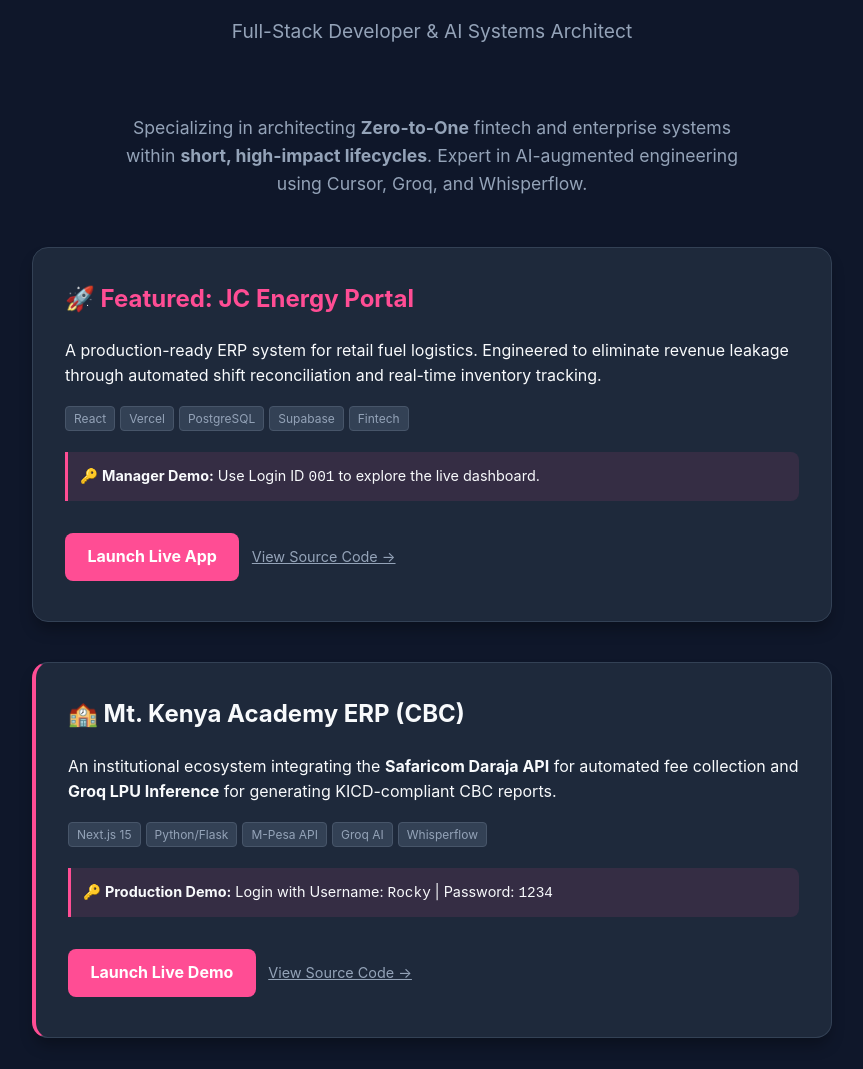
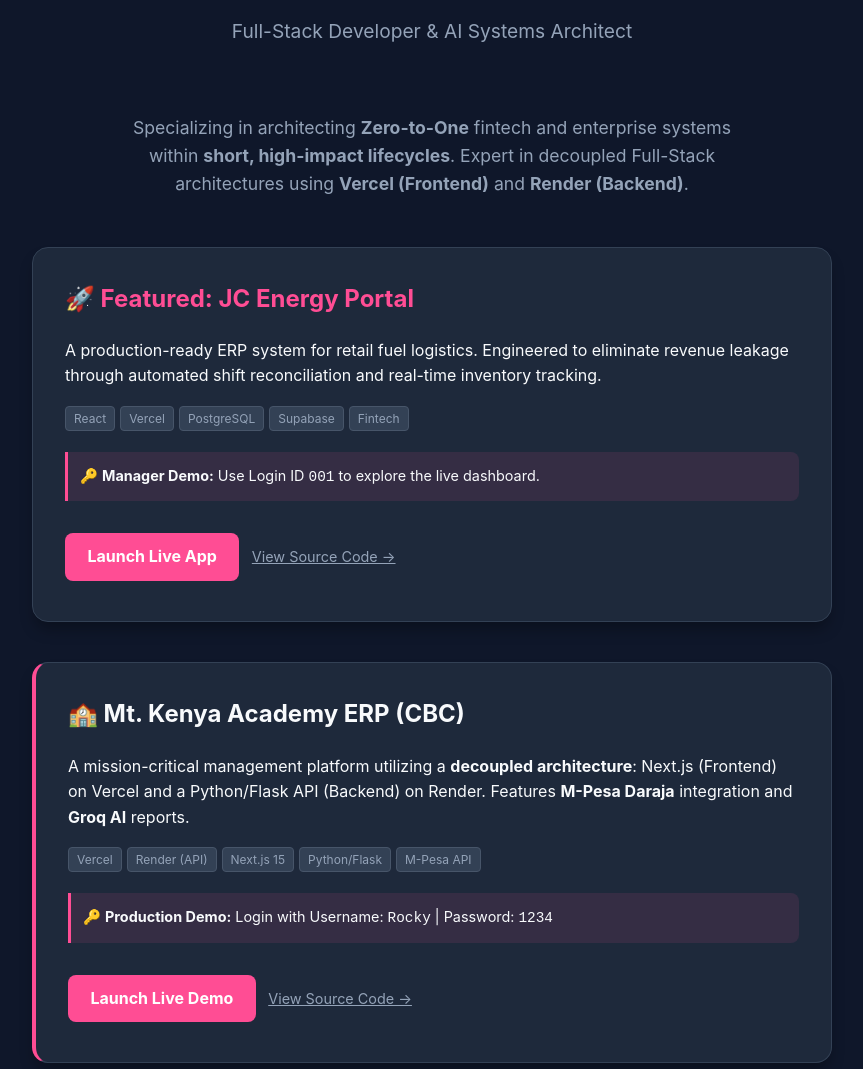
Before and after one commit to Rockykymm/peters-cv, a plain HTML site: page index.html in a window 1280 px wide. Shown: the part 412-1481 px from the top of the page, without its empty margins (208-1071 px from the left). Drawn offline with Linux system fonts and the light colour scheme.

Commit message:
Update index.html

```diff
--- a/index.html
+++ b/index.html
@@ -10,36 +10,17 @@
         .container { max-width: 800px; margin: auto; padding: 2rem; }
         header { text-align: center; padding: 5rem 0 3rem; }
         .profile-img { width: 140px; height: 140px; border-radius: 50%; border: 3px solid var(--primary); object-fit: cover; margin-bottom: 1rem; }
-
-        .badge {
-            display: inline-block;
-            background: #334155;
-            border: 1px solid var(--primary);
-            padding: 0.3rem 0.8rem;
-            border-radius: 20px;
-            font-size: 0.85rem;
-            font-weight: bold;
-            color: #f8fafc;
-            text-decoration: none;
-            transition: 0.3s;
-        }
+        .badge { display: inline-block; background: #334155; border: 1px solid var(--primary); padding: 0.3rem 0.8rem; border-radius: 20px; font-size: 0.85rem; font-weight: bold; color: #f8fafc; text-decoration: none; transition: 0.3s; }
         .badge:hover { background: var(--primary); transform: translateY(-2px); }
-
         .philosophy { text-align: center; color: #94a3b8; font-size: 1.1rem; max-width: 650px; margin: 0 auto 3rem auto; }
-
         .project-card { border: 1px solid #334155; padding: 2rem; border-radius: 16px; background: var(--card); margin: 2.5rem 0; box-shadow: 0 10px 15px -3px rgba(0,0,0,0.3); transition: 0.3s; }
         .project-card:hover { transform: translateY(-5px); border-color: var(--primary); }
-
         .btn { display: inline-block; padding: 0.7rem 1.4rem; background: var(--primary); color: white; text-decoration: none; border-radius: 8px; font-weight: bold; margin: 0.5rem 0.5rem 0.5rem 0; transition: 0.3s; }
         .btn:hover { opacity: 0.8; transform: translateY(-2px); box-shadow: 0 0 15px rgba(255, 77, 148, 0.3); }
-
         .tag { font-size: 0.75rem; background: #334155; padding: 2px 8px; border-radius: 4px; margin-right: 5px; color: #94a3b8; border: 1px solid #475569; display: inline-block; margin-bottom: 5px; }
-
         .login-tip { background: rgba(255, 77, 148, 0.1); border-left: 3px solid var(--primary); padding: 12px; margin-top: 1rem; font-size: 0.9rem; color: #f8fafc; border-radius: 0 8px 8px 0; }
-
         footer { text-align: center; padding: 4rem 0; border-top: 1px solid #334155; margin-top: 3rem; }
         footer a { color: var(--primary); text-decoration: none; font-weight: 500; margin: 0 10px; }
-
         @media (max-width: 600px) { .btn { width: 100%; text-align: center; } }
     </style>
 </head>
@@ -57,7 +38,7 @@
         </header>
 
         <section class="philosophy">
-            Specializing in architecting <strong>Zero-to-One</strong> fintech and enterprise systems within <strong>short, high-impact lifecycles</strong>. Expert in AI-augmented engineering using Cursor, Groq, and Whisperflow.
+            Specializing in architecting <strong>Zero-to-One</strong> fintech and enterprise systems within <strong>short, high-impact lifecycles</strong>. Expert in decoupled Full-Stack architectures using <strong>Vercel (Frontend)</strong> and <strong>Render (Backend)</strong>.
         </section>
 
         <section id="work">
@@ -78,9 +59,9 @@
 
             <div class="project-card" style="border-left: 4px solid var(--primary);">
                 <h2 style="margin-top: 0; color: #f8fafc;">🏫 Mt. Kenya Academy ERP (CBC)</h2>
-                <p>An institutional ecosystem integrating the <strong>Safaricom Daraja API</strong> for automated fee collection and <strong>Groq LPU Inference</strong> for generating KICD-compliant CBC reports.</p>
+                <p>A mission-critical management platform utilizing a <strong>decoupled architecture</strong>: Next.js (Frontend) on Vercel and a Python/Flask API (Backend) on Render. Features <strong>M-Pesa Daraja</strong> integration and <strong>Groq AI</strong> reports.</p>
                 <div style="margin-bottom: 1rem;">
-                    <span class="tag">Next.js 15</span><span class="tag">Python/Flask</span><span class="tag">M-Pesa API</span><span class="tag">Groq AI</span><span class="tag">Whisperflow</span>
+                    <span class="tag">Vercel</span><span class="tag">Render (API)</span><span class="tag">Next.js 15</span><span class="tag">Python/Flask</span><span class="tag">M-Pesa API</span>
                 </div>
                 <div class="login-tip">
                     🔑 <strong>Production Demo:</strong> Login with Username: <code>Rocky</code> | Password: <code>1234</code>
```
